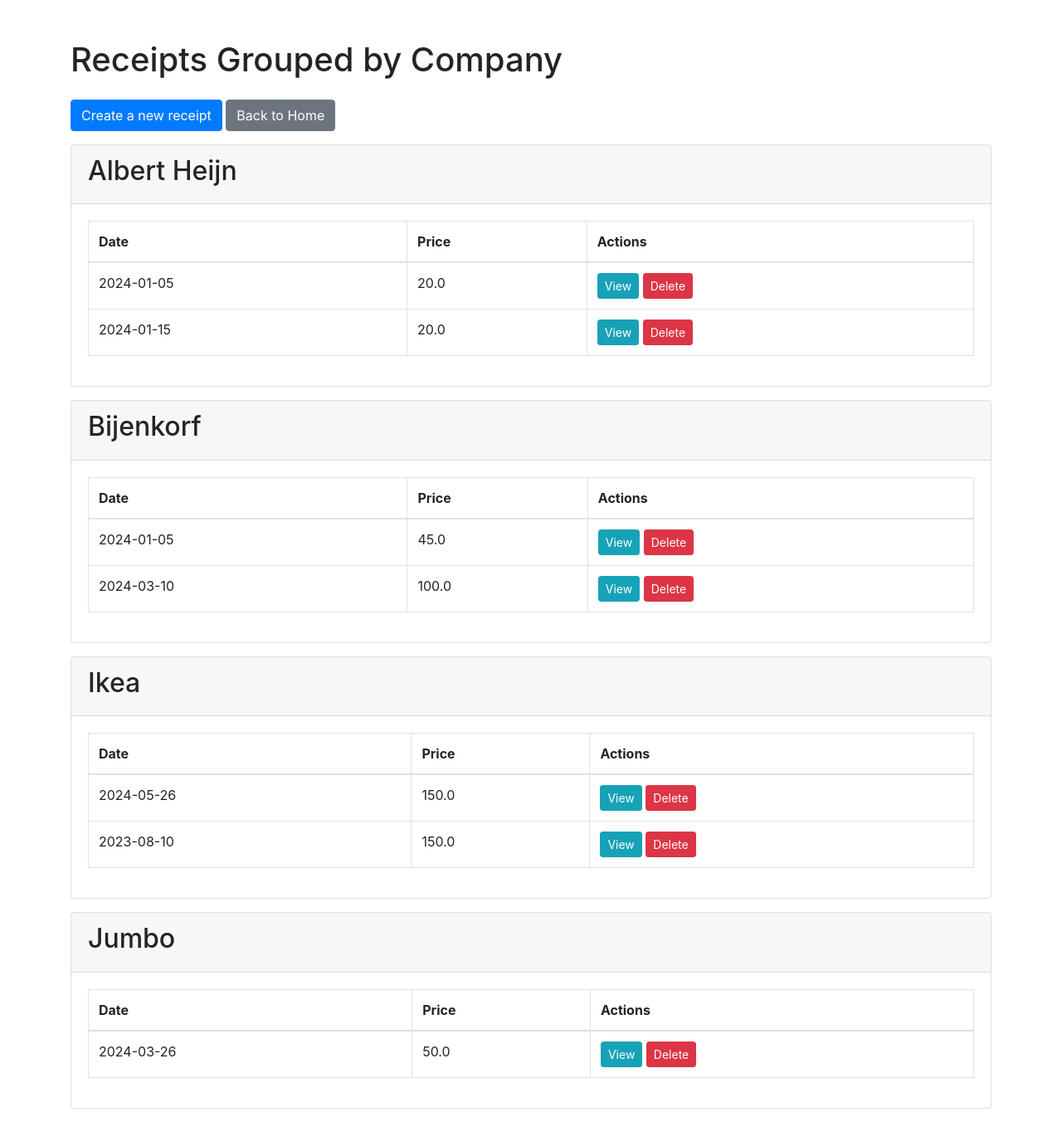
After one commit to bramlouwerens1/DigiBill, a Flask app: page /receipts/group_by_company in a window 1280 px wide. The commit adds this page. Shown: the whole page at 83% size. Run offline with Flask 3, Linux system fonts and the light colour scheme; some libraries are stand-ins or nearby versions.

Commit message:
group by group_by_company added

```diff
--- a/receipt_manager/app.py
+++ b/receipt_manager/app.py
@@ -30,6 +30,22 @@
         receipts = db.session.execute(db.select(Receipt).order_by(Receipt.date.desc())).scalars()
     return render_template('receipt/list.html', receipts=receipts, sort_order=sort_order)
 
+
+@app.route('/receipts/group_by_company')
+def group_by_company():
+    """
+    Groups receipts by company and renders the 'group_by_company.html' template.
+
+    Returns:
+        The rendered template with the grouped receipts.
+    """
+    receipts = db.session.execute(db.select(Receipt).order_by(Receipt.company)).scalars()
+    grouped_receipts = {}
+    for receipt in receipts:
+        if receipt.company not in grouped_receipts:
+            grouped_receipts[receipt.company] = []
+        grouped_receipts[receipt.company].append(receipt)
+    return render_template('receipt/group_by_company.html', grouped_receipts=grouped_receipts)
 
 
 @app.route('/receipts/create', methods=['GET', 'POST'])
--- a/receipt_manager/templates/receipt/detail.html
+++ b/receipt_manager/templates/receipt/detail.html
@@ -14,6 +14,8 @@
         <ul>
             {% for product in products %}
             <li>{{ product.name }} (Quantity: {{ product.quantity }})</li>
+            {% else %}
+            <li>No products found</li>
             {% endfor %}
         </ul>
         <a class="btn btn-primary" href="{{ url_for('receipt_list') }}">Back to list</a>
--- /dev/null
+++ b/receipt_manager/templates/receipt/group_by_company.html
@@ -0,0 +1,46 @@
+<!DOCTYPE html>
+<html>
+<head>
+    <title>Group Receipts by Company</title>
+    <link href="https://stackpath.bootstrapcdn.com/bootstrap/4.5.2/css/bootstrap.min.css" rel="stylesheet">
+</head>
+<body>
+    <div class="container mt-5">
+        <h1 class="mb-4">Receipts Grouped by Company</h1>
+        <a class="btn btn-primary mb-3" href="{{ url_for('receipt_create') }}">Create a new receipt</a>
+        <a class="btn btn-secondary mb-3" href="{{ url_for('index') }}">Back to Home</a>
+
+        {% for company, receipts in grouped_receipts.items() %}
+        <div class="card mb-3">
+            <div class="card-header">
+                <h2>{{ company }}</h2>
+            </div>
+            <div class="card-body">
+                <table class="table table-bordered">
+                    <thead>
+                        <tr>
+                            <th>Date</th>
+                            <th>Price</th>
+                            <th>Actions</th>
+                        </tr>
+                    </thead>
+                    <tbody>
+                        {% for receipt in receipts %}
+                        <tr>
+                            <td>{{ receipt.date }}</td>
+                            <td>{{ receipt.price }}</td>
+                            <td>
+                                <a class="btn btn-info btn-sm" href="{{ url_for('receipt_detail', id=receipt.id) }}">View</a>
+                                <a class="btn btn-danger btn-sm" href="{{ url_for('receipt_delete', id=receipt.id) }}">Delete</a>
+                            </td>
+                        </tr>
+                        {% endfor %}
+                    </tbody>
+                </table>
+            </div>
+        </div>
+        {% endfor %}
+    </div>
+    <script src="https://stackpath.bootstrapcdn.com/bootstrap/4.5.2/js/bootstrap.bundle.min.js"></script>
+</body>
+</html>
--- a/receipt_manager/templates/receipt/list.html
+++ b/receipt_manager/templates/receipt/list.html
@@ -9,6 +9,7 @@
         <h1 class="mb-4">Receipt List</h1>
         <a class="btn btn-primary mb-3" href="{{ url_for('receipt_create') }}">Create a new receipt</a>
         <a class="btn btn-secondary mb-3" href="{{ url_for('index') }}">Back to Home</a>
+        <a class="btn btn-secondary mb-3" href="{{ url_for('group_by_company') }}">Group by Company</a>
 
         <div class="mb-3">
             <label for="sortOrder">Sort by:</label>
```
Also changed, not shown: receipt_manager/templates/receipt/create.html (+11 -10 lines), receipt_manager/instance/receipts.db.
